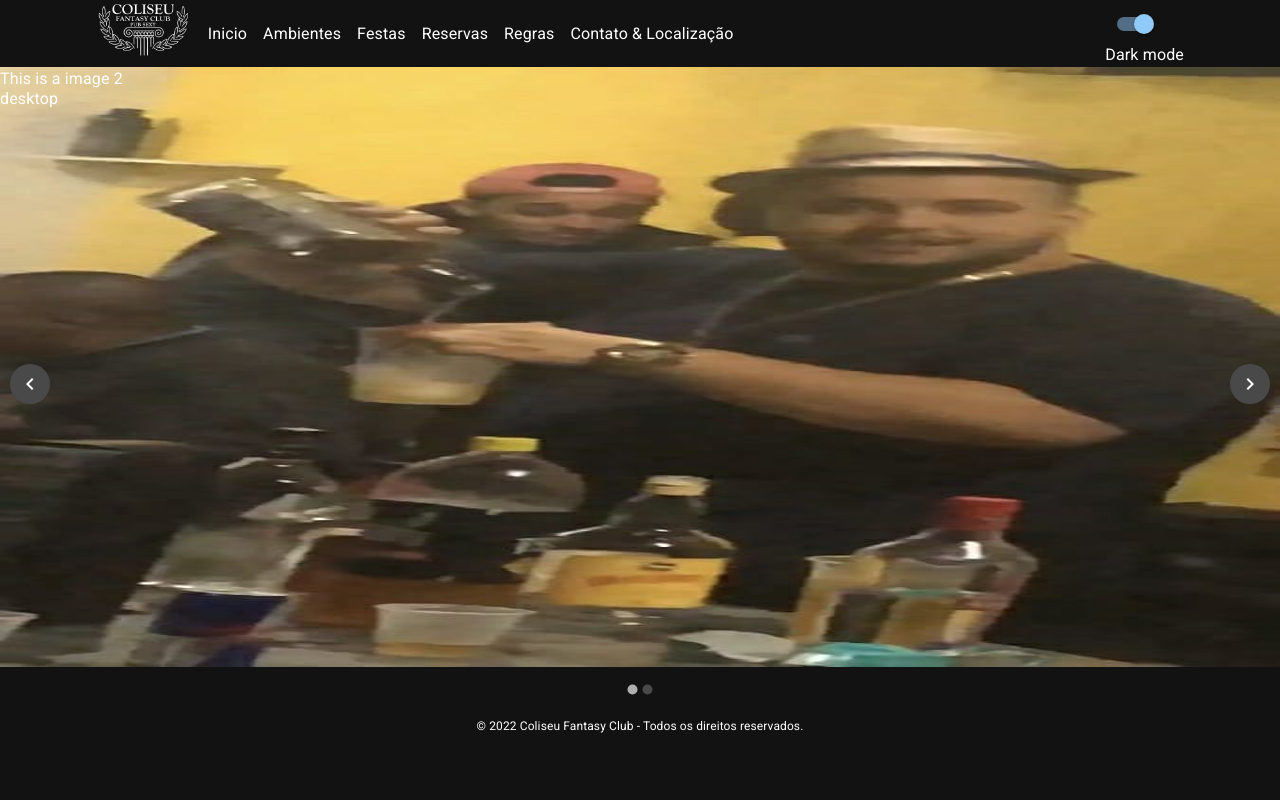
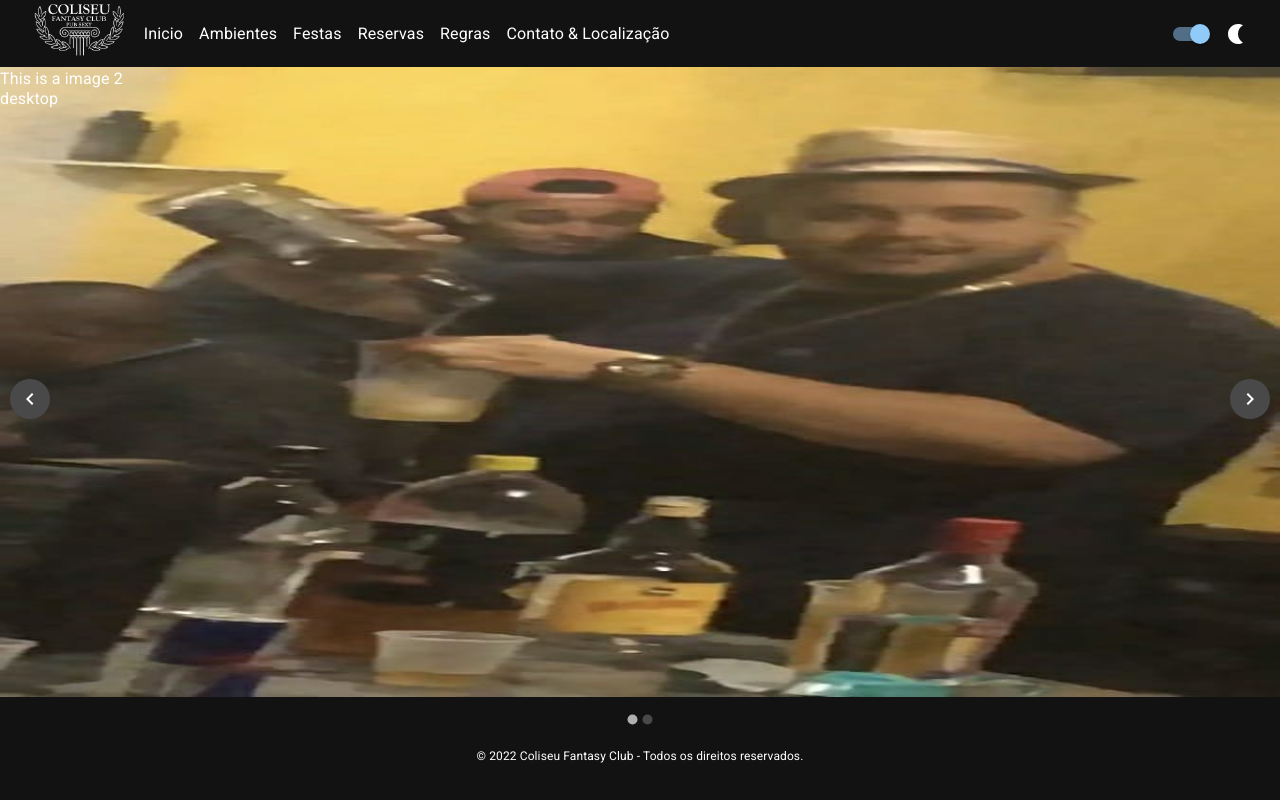
Before and after one commit to leozera14/Coliseu, a React (Vite) app: page / in a window 1280 px wide. Built offline with nearby package versions, Linux system fonts and the light colour scheme.

Commit message:
Fix theme toggle

```diff
--- a/src/components/Header/Header.tsx
+++ b/src/components/Header/Header.tsx
@@ -10,10 +10,14 @@ import {
   Box,
   Typography,
   Switch,
+  SvgIcon
 } from "@mui/material";
 import { makeStyles } from "@material-ui/styles";
 import { useTheme, createTheme } from "@mui/material/styles";
 import { Link } from "react-router-dom";
+
+import LightModeIcon from '@mui/icons-material/LightMode';
+import NightlightIcon from '@mui/icons-material/Nightlight';
 
 import { useTheme as useThemeHook } from "../../hooks/theme/useTheme";
 
@@ -27,7 +31,7 @@ const useStyles: any = makeStyles(() => ({
     display: "flex",
     justifyContent: "space-between",
     maxHeight: 100,
-    maxWidth: props => props.isMobile ? "100%" : "85%",
+    maxWidth: props => props.isMobile ? "100%" : "95%",
     margin: props => props.isMobile ? "0 20px" : "auto"
   },
   container: {
@@ -45,7 +49,9 @@ const useStyles: any = makeStyles(() => ({
     },
   },
   themeToggle: {
-    alignSelf: "flex-end"
+    display: "flex",
+    alignSelf: "center",
+    flexWrap: "nowrap"
   }
 }));
 
@@ -160,7 +166,10 @@ export const Header = () => {
 
             <div className={classes.themeToggle}>
               <Switch checked={dark} onChange={changeThemeMode} />
-              <Typography>{!dark ? "Light Mode" : "Dark mode"}</Typography>
+              {/* <Typography>{!dark ? "Light Mode" : "Dark mode"}</Typography> */}
+              <div style={{ alignSelf: "center", height: "24px", marginLeft: "5px" }}>
+                { !dark ? <LightModeIcon/> : <NightlightIcon /> }
+              </div>
             </div>
         </>
       )}
--- a/src/pages/Home/Home.tsx
+++ b/src/pages/Home/Home.tsx
@@ -16,7 +16,7 @@ const useStyles: any = makeStyles(() => ({
     height: "100%",
   },
   container: {
-    height: "calc(100vh - 200px)",
+    height: "calc(100vh - 170px)",
   },
 }));
 
```
